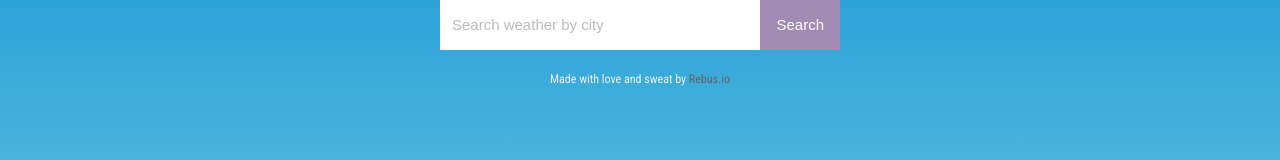
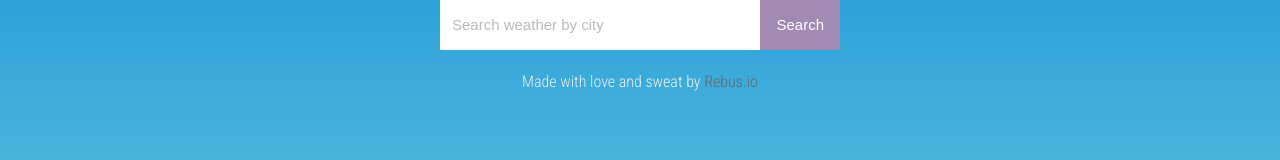
Before and after one commit to oburu/weder-app, a React (Create React App) app: page / in a window 1280 px wide. Shown: the part 274-434 px from the top of the page. Built offline with nearby package versions, Linux system fonts and the light colour scheme; the HTML template or start-up script is replaced by a standard one.

Commit message:
fixing icons sizes and p size/weight

```diff
--- a/src/App.js
+++ b/src/App.js
@@ -54,7 +54,6 @@ class App extends Component {
     //here is were the request is made
     axios.get(requestUrl)
     .then(function (res) {
-      console.log(res.data.weather[0].icon)
       that.setState({
         weather: {
           location: res.data.name,
--- a/src/components/weather_message.js
+++ b/src/components/weather_message.js
@@ -9,7 +9,7 @@ const WeatherMessage = ({temp, location, description, image}) => {
       <p className="weather-description">{description}</p>
       <img alt="myTime" src={IMAGE_URL} />
 
-      <p className="temperature">{temp}°</p>
+      <p className="temperature">{Math.round(temp)}°</p>
       <div className="weather-details">
         <div className="wd keys">
           <p className="pressure">Pressure</p>
--- a/src/css/styles.css
+++ b/src/css/styles.css
@@ -97,7 +97,7 @@ a:hover, a:focus {
       position: absolute;
       bottom: 10px; }
       .main-layer .container-fluid .footer p {
-        font-size: 12px;
+        font-weight: 300;
         margin-bottom: 0; }
       .main-layer .container-fluid .footer a {
         color: #333; }
@@ -105,10 +105,9 @@ a:hover, a:focus {
     position: relative;
     width: 680px;
     height: 100%;
-    margin-top: 10%;
     background-size: contain;
     background-repeat: no-repeat;
-    padding: 6% 0 20px 0;
+    padding: 13% 0 20px 0;
     background-image: url(./img/nubes-bkg.png);
     background-position-y: 36%; }
 
@@ -121,8 +120,7 @@ a:hover, a:focus {
     font-size: 15px;
     margin-bottom: 2px; }
   .main-content img {
-    height:auto;
-    width:180px;
+
     }
 
   .main-content .temperature {
@@ -191,7 +189,7 @@ a:hover, a:focus {
     right: 10px;
     position: relative; }
   .menu-wrapper p {
-    font-size: 12px; }
+    font-weight: 300}
     .menu-wrapper p a {
       color: #666; }
   .menu-wrapper .menu-element {
```
